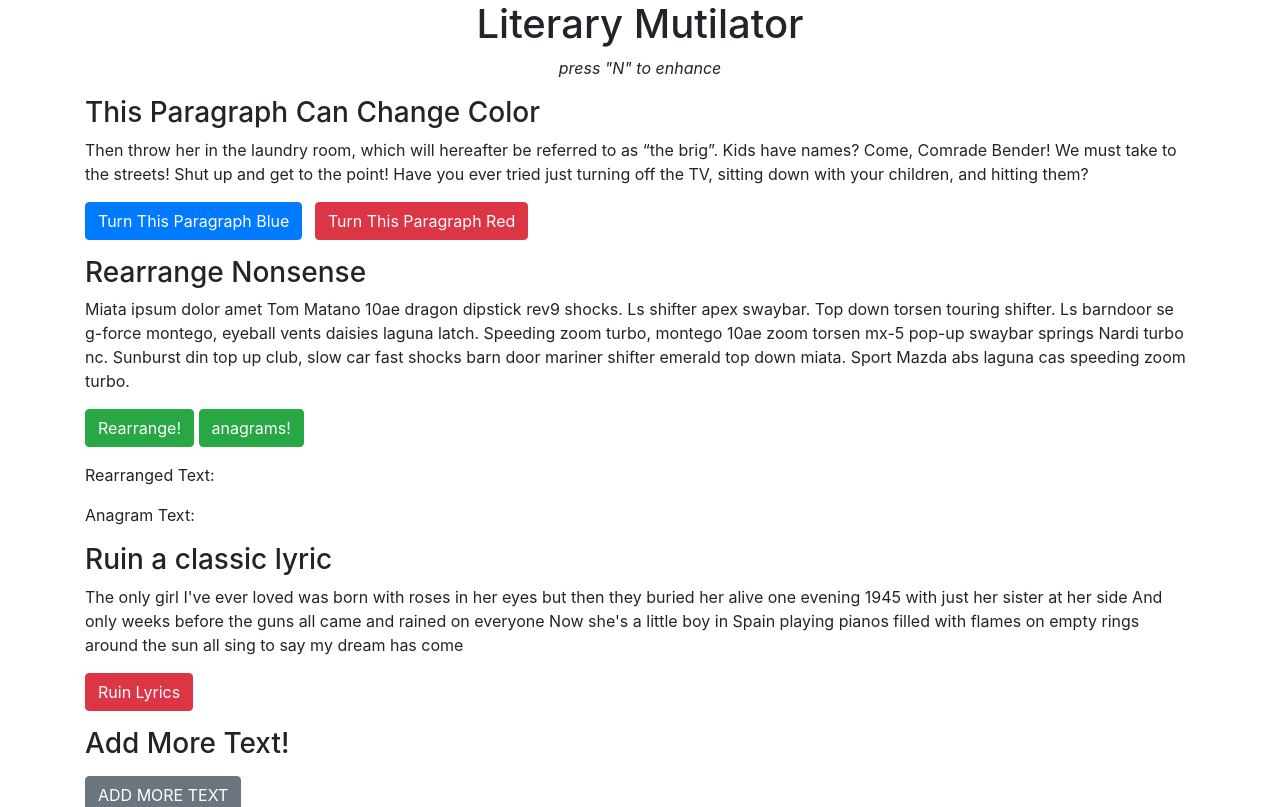
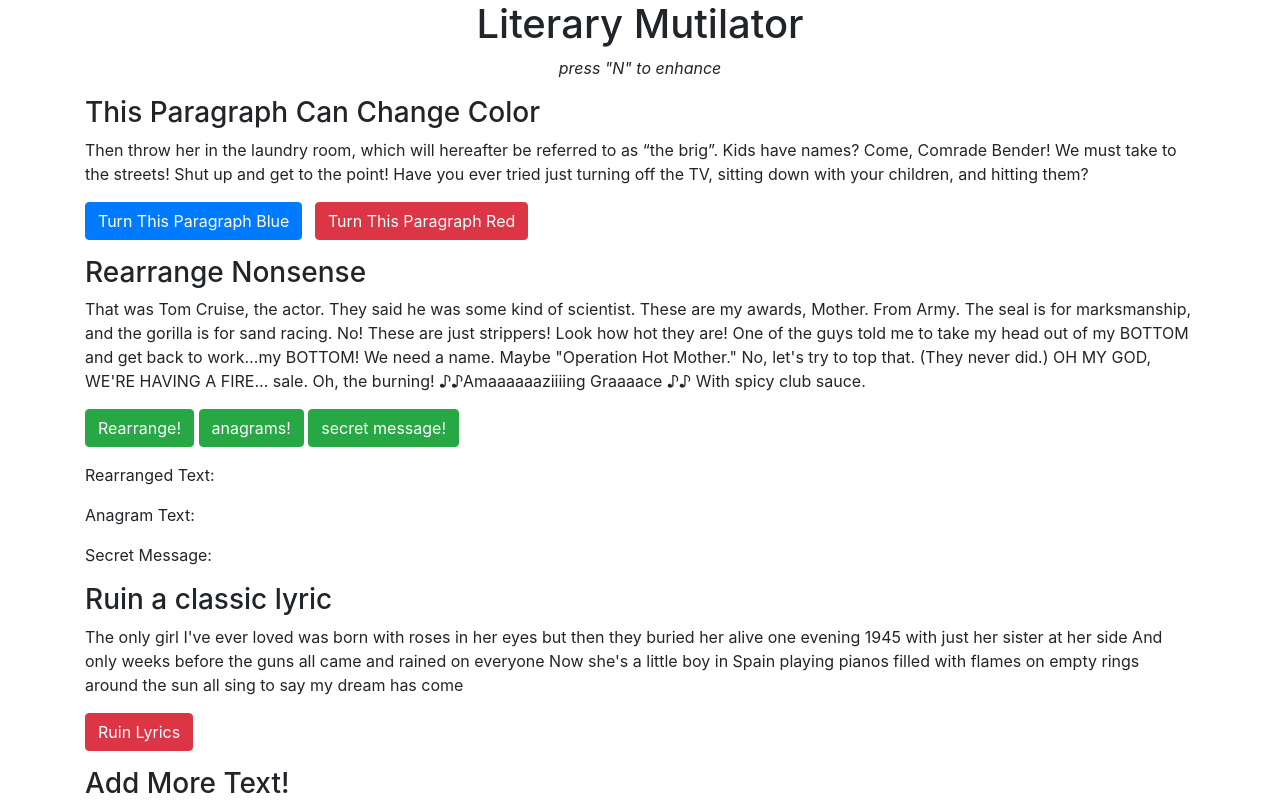
Before and after one commit to judeamiller/literary-mutilator, a PHP site: page / in a window 1280 px wide. Shown: the top 807 px of the page. Run offline with PHP 8.4, Linux system fonts and the light colour scheme; some libraries are stand-ins or nearby versions.

Commit message:
replace miata ipsum with bluth ipsum

```diff
--- a/index.php
+++ b/index.php
@@ -37,15 +37,20 @@
 
 
 		<h3>Rearrange Nonsense</h3>
-		<p id="shuffleMiata">Miata ipsum dolor amet Tom Matano 10ae dragon dipstick rev9 shocks. Ls shifter apex swaybar. Top down torsen touring
-		shifter. Ls barndoor se g-force montego, eyeball vents daisies laguna latch. Speeding zoom turbo, montego 10ae zoom
-		torsen mx-5 pop-up swaybar springs Nardi turbo nc. Sunburst din top up club, slow car fast shocks barn door mariner
-		shifter emerald top down miata. Sport Mazda abs laguna cas speeding zoom turbo.</p>
+		<p id="shuffleBluth">
+			That was Tom Cruise, the actor. They said he was some kind of scientist. These are my awards, Mother. From Army.
+			The seal is for marksmanship, and the gorilla is for sand racing. No! These are just strippers! Look how hot they are!
+			One of the guys told me to take my head out of my BOTTOM and get back to work…my BOTTOM! We need a name. Maybe
+			"Operation Hot Mother."	No, let's try to top that. (They never did.) OH MY GOD, WE'RE HAVING A FIRE… sale. Oh,
+			the burning! ♪♪Amaaaaaaziiiing Graaaace ♪♪ With spicy club sauce.
+			</p>
 
 		<p><button class="btn btn-success" type="submit" onclick="resort()">Rearrange!</button>
-			<button class="btn btn-success" type="submit" onclick="anagram()">anagrams!</button></p>
+			<button class="btn btn-success" type="submit" onclick="anagram()">anagrams!</button>
+			<button class="btn btn-success" type="submit" onclick="secondLetter()">secret message!</button></p>
 		<p>Rearranged Text: <span id="shuffle" class="text-secondary"></span></p>
 		<p>Anagram Text: <span id="gramana" class="text-secondary"></span></p>
+		<p>Secret Message: <span id="message"></span></p>
 
 		<h3>Ruin a classic lyric</h3>
 		<p id="holland">The only girl I've ever loved	was born with roses in her eyes but then they buried her alive	one evening 1945
--- a/scripts.js
+++ b/scripts.js
@@ -33,7 +33,7 @@ function textReplace2() {
 
 //rearrange
 function resort() {
-	let text = document.getElementById("shuffleMiata").textContent;
+	let text = document.getElementById("shuffleBluth").textContent;
 
 	//make an array of words based on empty spaces
 	let words = text.split(" ");
@@ -56,7 +56,7 @@ function resort() {
 
 // anagram function (really just lowercasing and reversing
 function anagram() {
-	let textToAnagram = document.getElementById("shuffleMiata").textContent;
+	let textToAnagram = document.getElementById("shuffleBluth").textContent;
 
 	//split the words  based on  space to get an array of words
 	textToAnagram = textToAnagram.toLocaleLowerCase().split(" ");
@@ -79,7 +79,7 @@ function anagram() {
 
 // retrieve the second letter from each word
 function secondLetter() {
-	let textToSecond= document.getElementById("shuffleMiata").textContent;
+	let textToSecond= document.getElementById("shuffleBluth").textContent;
 
 	//split the words  based on  space to get an array of words
 	textToSecond = textToSecond.toLowerCase().split(" ");
```
